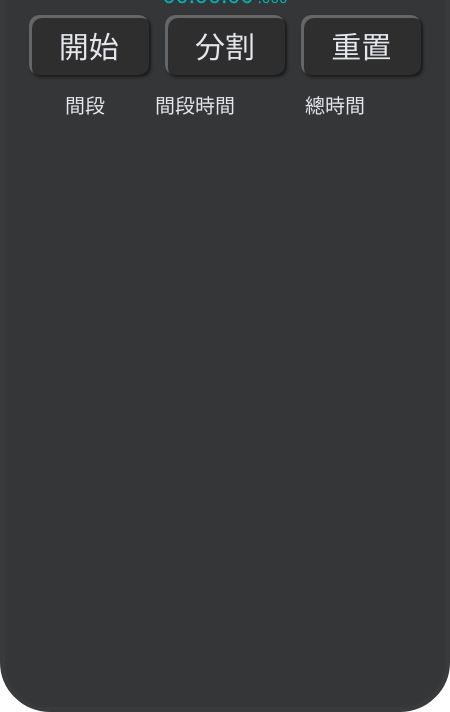
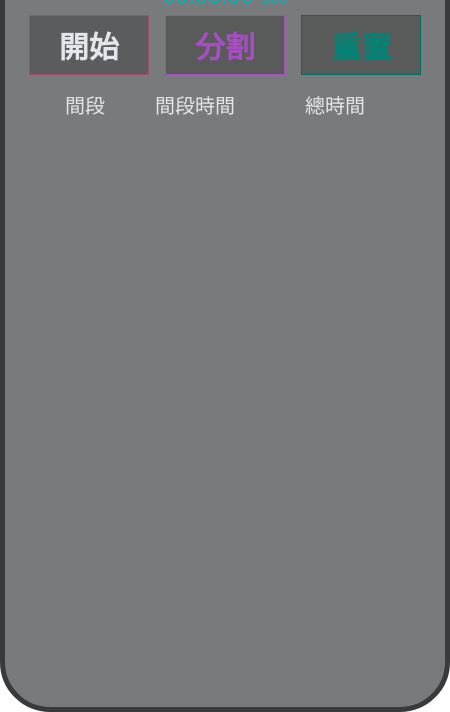
Before and after one commit to beenyan/time, an Electron app: page www/index.html in a window 450 px wide. Shown: the part 132-844 px from the top of the page. Drawn offline with Linux system fonts and the light colour scheme.

Commit message:
最終版

```diff
--- a/main.js
+++ b/main.js
@@ -26,8 +26,8 @@ function createWindow () {
   let window_size = mainWindow.getSize()
   // 設定值
   mainWindow.setBounds({
-    x: screen_size.width - window_size[0] -100,
-    y: screen_size.height - window_size[1] -100
+    x: screen_size.width - window_size[0],
+    y: screen_size.height - window_size[1]
   })
 
 }
--- a/www/object.js
+++ b/www/object.js
@@ -6,7 +6,8 @@ $('body').on('click','#start', () => {
     $('#start').text((start)?'暫停':'繼續');
     $('#reset').text((reset)?'跳題':'重置');
 })
-$('body').on('click','#split', () => {
+$('body').on('click','#split', () => { //分割
+    if (!different_time||!different_sub_time) return false; //總時間或分割時間為0 不進行分割
     let main = get_time(different_time);
     let sub = get_time(different_sub_time);
     $('#split_place').append(`
--- a/www/renderer.js
+++ b/www/renderer.js
@@ -10,7 +10,7 @@ let main_time = 0,              //開始計時的時間(主要)
     split_index = 1,            //紀錄分割幾次
     reset = 1                   //重製|跳題
 
-setInterval(e => {
+setInterval(() => {
     if (!start) return false;
     different_time = +new Date() - main_time;
     different_sub_time = +new Date() - sub_time;
--- a/www/style.css
+++ b/www/style.css
@@ -17,7 +17,7 @@ html,body{
     box-sizing: border-box;
     height: 100vh;
     width: 100vw;
-    background-color: #18191ade;
+    background-color: #18191a93;
     border-radius: 50px;
     border: 5px solid #393A3B;
     overflow: hidden;
@@ -47,20 +47,6 @@ html,body{
     color: #00b4b4;
     font-size: 15px;
 }
-button{
-    cursor: pointer;
-    box-sizing: border-box;
-    width: 120px;
-    height: 60px;
-    color: #E4E6EB;
-    border: none;
-    background-color: #2E2E2E;
-    font-size: 30px;
-    border-radius: 10px;
-    box-shadow: inset 3px 3px rgb(100, 102, 104), 2px 2px 3px #18191A;
-    outline: none;
-    -webkit-app-region: no-drag;
-}
 #split{
     margin: 0 12px;
 }
@@ -70,6 +56,18 @@ button{
     font-size: 20px;
     margin-top: 10px;
 }
+@keyframes show{
+    0%{
+        opacity: 0;
+        width: 0;
+        height: 0;
+    }
+    100%{
+        opacity: 1;
+        width: 100%;
+        height: 100%;
+    }
+}
 .list{
     box-sizing: border-box;
     display: grid;
@@ -78,6 +76,12 @@ button{
     margin-top: 10px;
     border-top: 2px solid rgb(216, 211, 201);
     cursor: pointer;
+    animation-name: show;
+    animation-duration: 1s;
+    animation-fill-mode: both;
+    color: rgb(211, 211, 211);
+    transform-origin: center;
+    overflow: hidden;
 }
 .split_main_text{
     font-size: 23px;
@@ -92,8 +96,183 @@ button{
 #split_place{
     max-height: 315px;
     overflow: auto;
+}
+#split_place,#split_place * {
     -webkit-app-region: no-drag;
 }
-#split_place * {
+button{
+    cursor: pointer;
+    position: relative;
+    box-sizing: border-box;
+    width: 120px;
+    height: 60px;
+    color: #E4E6EB;
+    font-size: 30px;
+    outline: none;
     -webkit-app-region: no-drag;
+    overflow: hidden;
+    z-index: 1;
+    font-weight: bold;
 }
+button::after,button::before{
+    z-index: -1;
+    content: '';
+    position: absolute;
+}
+@keyframes rotate_left{
+    0% {
+        transform: translate(-50%,-50%) rotate(0deg) ;
+    }
+    100% {
+        transform: translate(-50%,-50%) rotate(360deg) ;
+    }
+}
+@keyframes rotate_right{
+    0% {
+        transform: translate(-50%,-50%) rotate(0deg) ;
+    }
+    100% {
+        transform: translate(-50%,-50%) rotate(-360deg) ;
+    }
+}
+#start{
+    background-color: #00000000;
+    /*background-color: rgb(201, 74, 116);*/
+    border: 1px solid #00000000;
+    overflow: unset;
+}
+#start::before,#start::after{
+    transition: .2s;
+    position: absolute;
+    left: 50%;
+    top: 50%;
+    transform: translate(-50%,-50%);
+    width: 120px;
+    height: 60px;
+    border: 1px solid rgba(201, 74, 116,0.5);
+    box-sizing: border-box;
+    transform-origin: center;
+    background-color: rgba(46, 46, 46, 0.212);
+}
+#start:hover::before,#start:hover::after{
+    width: 70px;
+    height: 70px;
+    border: 1px solid rgba(201, 74, 116,1);
+}
+#start:hover::before{
+    animation: rotate_left;
+    animation-duration: 2s;
+    animation-iteration-count: infinite;
+    animation-timing-function: linear;
+}
+#start:hover::after{
+    animation: rotate_right;
+    animation-duration: 3s;
+    animation-iteration-count: infinite;
+    animation-timing-function: linear;
+}
+@keyframes run_left{
+    0%{
+        left: -20px;
+    }
+    50%{
+        left: 50%;
+        transform: translate(-50%,-50%);
+    }
+    100%{
+        left: 50%;
+        transform: translate(-50%,-50%) scale(10,10);
+    }
+}
+@keyframes run_right{
+    0%{
+        left: calc(100% + 20px);
+    }
+    50%{
+        left: 50%;
+        transform: translate(-50%,-50%);
+    }
+    100%{
+        left: 50%;
+        transform: translate(-50%,-50%) scale(10,10);
+    }
+}
+#split{
+    border: 1px solid rgb(167, 78, 196);
+    color: rgb(167, 78, 196);
+    background-color: rgba(46, 46, 46, 0.424);
+}
+#split:hover{
+    transition: 1s;
+    color: #E5CBEE;
+    border: 0px solid rgba(0, 0, 0, 0);
+}
+#split::before,#split::after{
+    transition: 0.8s;
+    display: block;
+    position: absolute;
+    width: 15px;
+    height: 15px;
+    border-radius: 50%;
+    background-color: #972FB9;
+    transform: translateY(-50%) scale(1);
+    top: 50%;
+    animation-duration: 0.8s;
+    animation-fill-mode: both;
+}
+#split::before{
+    left: -20px;
+}
+#split::after{
+    left: calc(100% + 20px);
+}
+#split:hover::before{
+    animation-name: run_left;
+}
+#split:hover::after{
+    animation-name: run_right;
+}
+#reset{
+    transition: .4s;
+    background-color: rgba(46, 46, 46, 0.424);
+    border: 1px solid rgba(0, 0, 0, 0);
+    color: rgb(0, 131, 118);
+    overflow: unset;
+}
+#reset:hover{
+    color: rgb(204, 216, 215);
+}
+#reset::before{
+    transition: .4s;
+    position: absolute;
+    left: 50%;
+    top: 50%;
+    transform: translate(-50%,-50%);
+    width: 120px;
+    height: 60px;
+    border: 1px solid rgb(0, 107, 96);
+    box-sizing: border-box;
+    transform-origin: center;
+}
+#reset::after{
+    transition-duration: .4s;
+    position: absolute;
+    left: 50%;
+    top: 50%;
+    transform: translate(-50%,-50%) scale(1.5);
+    width: 120px;
+    height: 60px;
+    box-sizing: border-box;
+    transform-origin: center;
+    background-color: rgb(0, 131, 118);
+    opacity: 0;
+}
+#reset:hover::before{
+    width: 0;
+    height: 0;
+    opacity: 0;
+}
+#reset:hover::after{
+    opacity: 1;
+    transform: translate(-50%,-50%) scale(1);
+}
```
